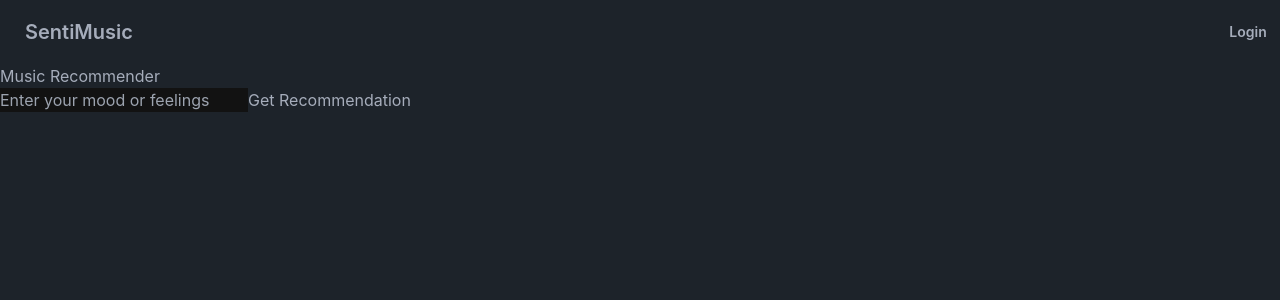
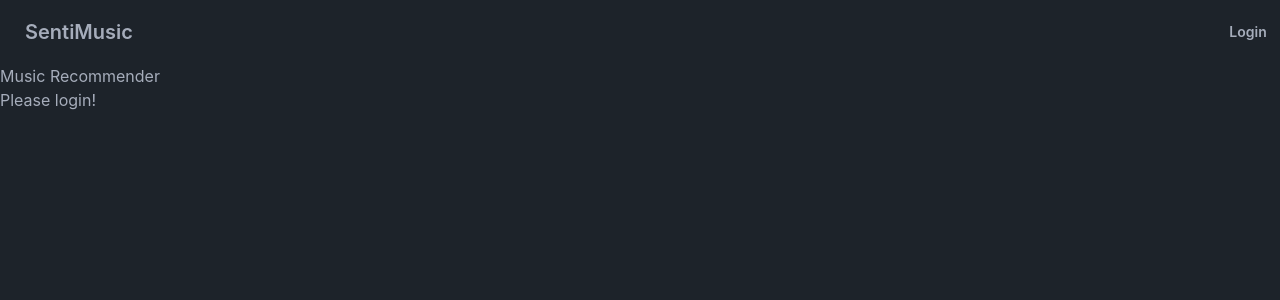
Before and after one commit to BrandonTDiep/SentiMusic, a React (Create React App) app in the folder client/: page / in a window 1280 px wide. Shown: the top 300 px of the page. Built offline with nearby package versions, Linux system fonts and the light colour scheme; no server answers.

Commit message:
added utils for checking user authentication to dynamically change login to logout in navbar

```diff
--- a/client/src/components/Navbar.js
+++ b/client/src/components/Navbar.js
@@ -1,15 +1,33 @@
+import { useState, useEffect } from 'react';
+
 import { Link } from 'react-router-dom'
-import { spotifyLogin } from '../services/spotifyService'
+import { spotifyLogin, spotifyLogout } from '../services/spotifyService'
+import { isUserAuthenticated } from '../utils/authUtils';
 
 const Navbar = () => {
+    const [isAuthenticated, setIsAuthenticated] = useState(false)
 
+    useEffect(() => {
+        setIsAuthenticated(isUserAuthenticated)
+    }, [])
+
+    const handleAuthAction = () => {
+        if(isAuthenticated){
+            spotifyLogout()
+            isAuthenticated(false)
+        }
+        else{
+            spotifyLogin()
+        }
+
+    }
     return (
         <div className="navbar bg-base-100">
             <div className="flex-1">
                 <Link to="/" className="btn btn-ghost text-xl">SentiMusic</Link>
             </div>
             <div className="navbar-end">
-                <button className="btn btn-square btn-ghost" onClick={spotifyLogin}>Login</button>
+                <button className="btn btn-square btn-ghost" onClick={handleAuthAction}>{isAuthenticated ? "Logout" : "Login"}</button>
             </div>
         </div>
     )
--- a/client/src/pages/Home.js
+++ b/client/src/pages/Home.js
@@ -1,13 +1,16 @@
 import { useState, useEffect } from 'react';
 import { getGenres } from '../services/openaiService'
 import { getSpotifyUserData } from '../services/spotifyService'
+import { isUserAuthenticated } from '../utils/authUtils';
 
 const Home = () => {
     const [mood, setMood] = useState("")
     const [genres, setGenres] = useState("")
     const [userData, setUserData] = useState(null)
+    const [isAuthenticated, setIsAuthenticated] = useState(false)
 
     const handleSubmit = async (e) => {
+      // stay on same page without reloading
       e.preventDefault();
 
       try {
@@ -20,6 +23,7 @@ const Home = () => {
     };
 
     useEffect(() => {
+      setIsAuthenticated(isUserAuthenticated)
       const fetchUserData = async () => {
         try {
           const user = await getSpotifyUserData()
@@ -35,6 +39,8 @@ const Home = () => {
     return (
       <div>
         <h1>Music Recommender</h1>
+        {isAuthenticated ? (
+          <>
           {userData && <p>Welcome, {userData.display_name}!</p>}
             <form onSubmit={handleSubmit}>
               <input
@@ -46,6 +52,11 @@ const Home = () => {
               <button type="submit">Get Recommendation</button>
             </form>
             {genres && <p>Recommended Genres: {genres}</p>}
+          </>
+        ) : (
+          <p>Please login!</p>
+        )}
+
       </div>
     );
 }
--- a/client/src/services/spotifyService.js
+++ b/client/src/services/spotifyService.js
@@ -3,6 +3,14 @@ import axiosInstance from '../utils/axiosInstance'
 export const spotifyLogin = () => {
     // redirect the user to the login endpoint
     window.location.href = `${process.env.REACT_APP_API_URL}/api/spotify/login`
+}
+
+export const spotifyLogout = () => {
+  localStorage.removeItem("accessToken")
+  localStorage.removeItem("refreshToken")
+  localStorage.removeItem("expirationTime")
+
+  window.location.reload()
 }
 
 // Function to handle callback and retrieve tokens
--- /dev/null
+++ b/client/src/utils/authUtils.js
@@ -0,0 +1,6 @@
+export const isUserAuthenticated = () => {
+    const accessToken = localStorage.getItem("accessToken")
+    const expirationTime = localStorage.getItem("expirationTime")
+
+    return accessToken && new Date().getTime() < Number(expirationTime)
+}
```
Lines whose indentation alone changed are shown as unchanged.
